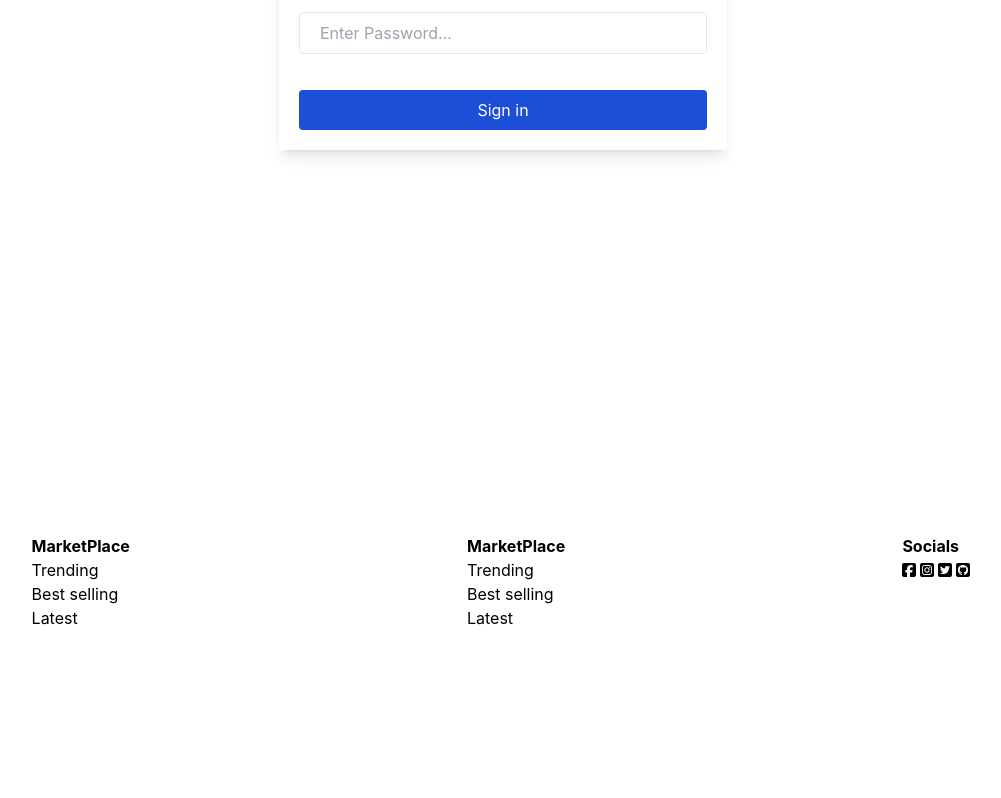
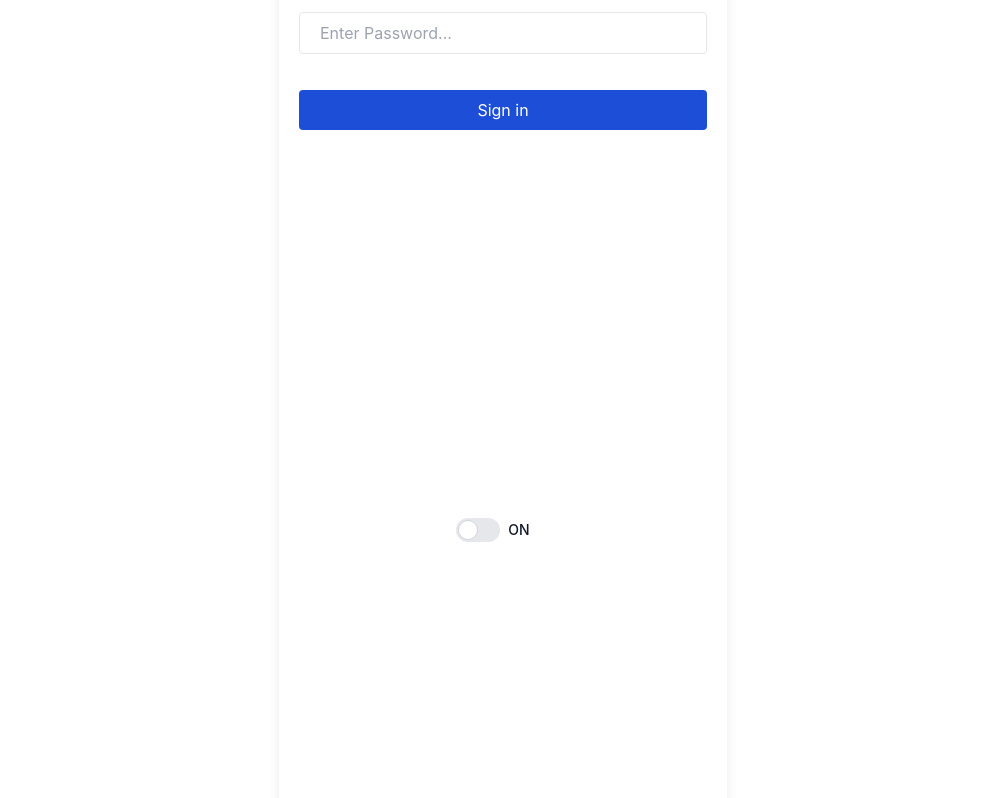
Before and after one commit to lucy922/ui-components, a Next.js app: page / in a window 1280 px wide. Shown: the part 502-1300 px from the top of the page, without its empty margins (137-1138 px from the left). Before the commit the page ends 1168 px from the top, so only its background shows below. Built offline with nearby package versions, Linux system fonts and the light colour scheme.

Commit message:
create toggle component

```diff
--- /dev/null
+++ b/components/design/Toggle.classes.ts
@@ -0,0 +1,7 @@
+import { ToggleClass } from "../ui/Toggle";
+
+export default <ToggleClass>{
+  base1: "w-11 h-6 bg-gray-200 rounded-full peer peer-focus:ring-green-300  peer-checked:after:translate-x-full peer-checked:after:border-white after:content-[''] after:absolute after:top-0.5 after:left-[2px] after:bg-white after:border-gray-300 after:border after:rounded-full after:h-5 after:w-5 after:transition-all peer-checked:bg-green-600",
+  base2: "relative flex flex-col items-center justify-center min-h-screen overflow-hidden",
+  label: "inline-flex relative items-center mr-5 cursor-pointer"
+}
--- a/components/ui/Input.tsx
+++ b/components/ui/Input.tsx
@@ -1,4 +1,5 @@
 import classNames from "classnames";
+import { ReactNode } from "react";
 import classes from "../design/Input.classes";
 export interface IinputClass {
   base: string;
@@ -19,9 +20,10 @@ export interface IinputClass {
 export interface IinputProps {
   type?: "checkbox" | "number" | "text" | "password";
   name?: string;
-  placeholder: string;
-  size: keyof IinputClass["size"];
-  variant: keyof IinputClass["variant"];
+  placeholder?: string;
+  size?: keyof IinputClass["size"];
+  variant?: keyof IinputClass["variant"];
+  checked?: boolean;
 }
 
 export const Input = (props: IinputProps) => {
--- /dev/null
+++ b/components/ui/Toggle.tsx
@@ -0,0 +1,28 @@
+import { useState } from "react";
+import classes from "../design/Toggle.classes";
+
+export interface ToggleClass {
+  base1: string;
+  base2: string;
+  label: string;
+}
+
+export const Toggle = () => {
+  const [enabled, setEnabled] = useState(false);
+  return (
+    <div className={classes.base2}>
+      <div className="flex">
+        <label className={classes.label}>
+          <input className="sr-only peer" type="checkbox" checked={enabled} />
+          <div
+            onClick={() => {
+              setEnabled(!enabled);
+            }}
+            className={classes.base1}
+          ></div>
+          <span className="ml-2 text-sm font-medium text-gray-900">ON</span>
+        </label>
+      </div>
+    </div>
+  );
+};
--- a/pages/Signup.tsx
+++ b/pages/Signup.tsx
@@ -2,6 +2,7 @@ import { Button } from "../components/ui/Button";
 import { Card } from "../components/ui/Card";
 import { Input } from "../components/ui/Input";
 import { Label } from "../components/ui/Label";
+import { Toggle } from "../components/ui/Toggle";
 
 function Signup() {
   return (
@@ -43,6 +44,7 @@ function Signup() {
         <Button type="submit" size="xl" variant="primary">
           Sign in
         </Button>
+        <Toggle />
       </Card>
     </div>
   );
```
